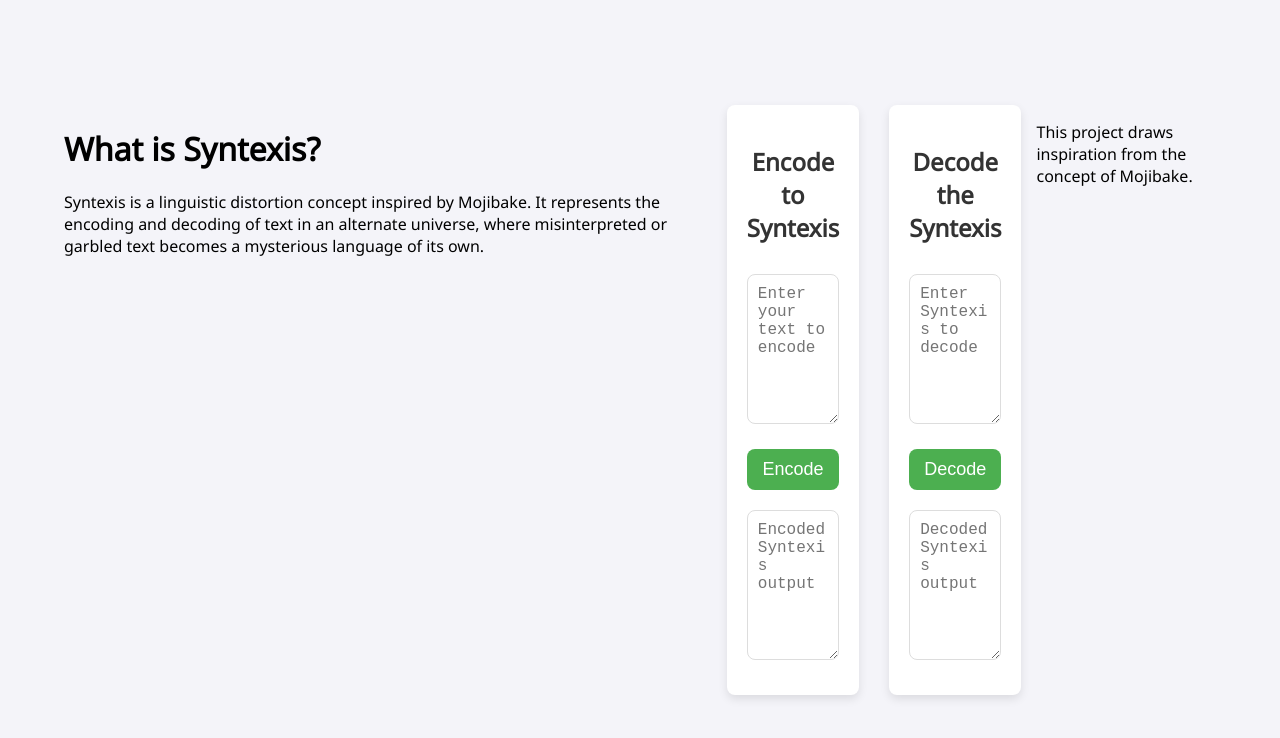
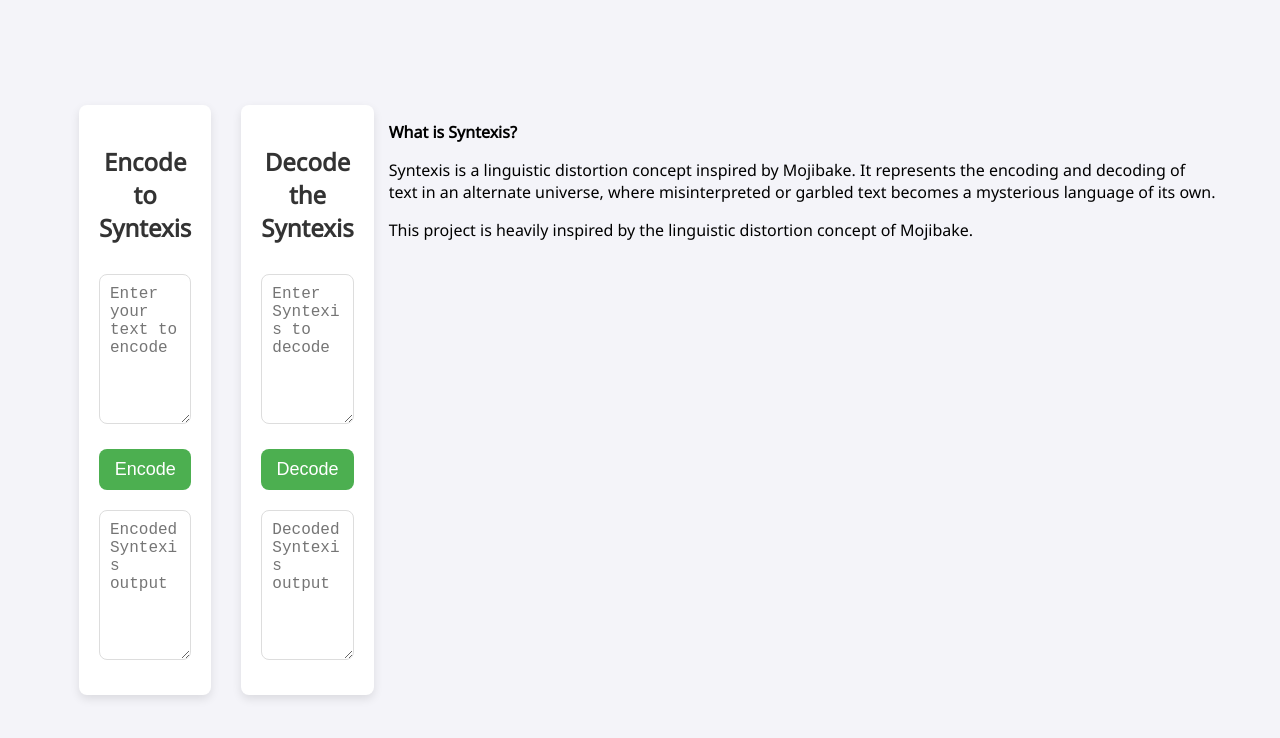
Before and after one commit to hermitaged/Mojibake-Tools, a plain HTML site: page index.html in a window 1280 px wide. Drawn offline with Linux system fonts and the light colour scheme.

Commit message:
Update index.html

```diff
--- a/index.html
+++ b/index.html
@@ -9,12 +9,6 @@
 <body>
 
     <div class="container">
-        <!-- Definition Section -->
-        <div class="definition">
-            <h1>What is Syntexis?</h1>
-            <p>Syntexis is a linguistic distortion concept inspired by Mojibake. It represents the encoding and decoding of text in an alternate universe, where misinterpreted or garbled text becomes a mysterious language of its own.</p>
-        </div>
-
         <!-- Encoding Section -->
         <div class="section">
             <h2>Encode to Syntexis</h2>
@@ -31,9 +25,11 @@
             <textarea id="decodedOutput" placeholder="Decoded Syntexis output" readonly></textarea>
         </div>
 
-        <!-- Credit Section -->
-        <footer class="credits">
-            <p>This project draws inspiration from the concept of Mojibake.</p>
+        <!-- Footer Section -->
+        <footer class="footer">
+            <p><strong>What is Syntexis?</strong></p>
+            <p>Syntexis is a linguistic distortion concept inspired by Mojibake. It represents the encoding and decoding of text in an alternate universe, where misinterpreted or garbled text becomes a mysterious language of its own.</p>
+            <p class="credit">This project is heavily inspired by the linguistic distortion concept of Mojibake.</p>
         </footer>
     </div>
 
```
